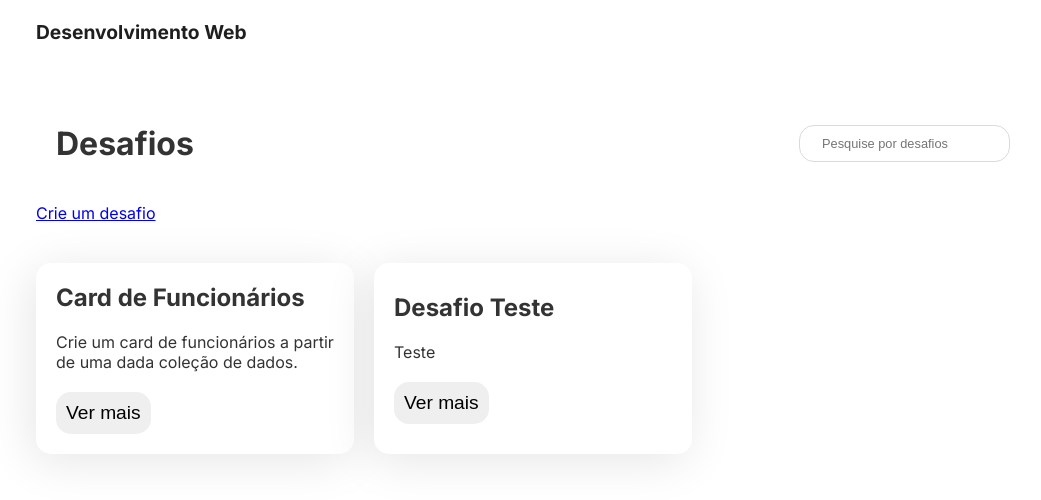
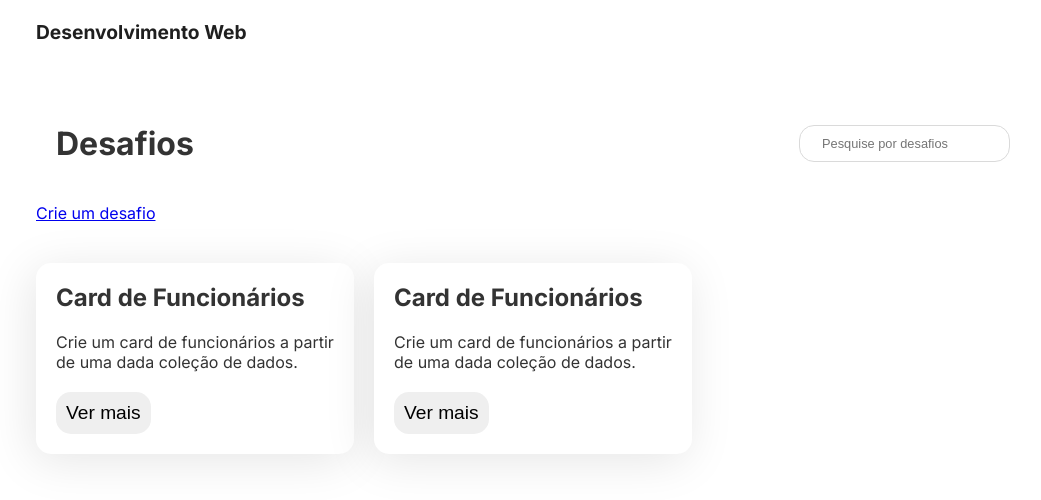
Before and after one commit to DevsGenteBoa/desenvolvimento-web-oficial, a Next.js app: page /desafios in a window 1280 px wide. Shown: the top 500 px of the page, without its empty margins (107-1148 px from the left). Built offline with nearby package versions, Linux system fonts and the light colour scheme.

Commit message:
repete desafio para teste

```diff
--- a/src/assets/base-de-dados/desafios/desafios.js
+++ b/src/assets/base-de-dados/desafios/desafios.js
@@ -1,28 +1,41 @@
 const desafios = [
   {
     id: 1,
-    titulo: "Card de Funcionários",
+    titulo: 'Card de Funcionários',
     resumo:
-      "Crie um card de funcionários a partir de uma dada coleção de dados.",
+      'Crie um card de funcionários a partir de uma dada coleção de dados.',
     descricao: `Card de Funcionários Tendo um arquivo com os dados dos profissionais e uma lista de serviços com os dados a serem tratados, mostrar cards com as seguintes informações:
 
     - Uma lista com o nome e valor de apenas serviços especiais que ele faz
     - Uma lista com nome e descrição de todos os serviços que ele faz
     `,
-    link: "",
-    image: "",
-    tags: ["Manipulação Array", "Filtro", "HTML Select"],
-    anexos: [{nome: "Resumo", arquivo: "resumo-desafio.txt"}, {nome: "Banco de Dados", arquivo: "banco-de-dados.png"}, {nome: "Gráfico Explicativo", arquivo: "grafico-explicativo.png"}]
+    link: '',
+    image: '',
+    tags: ['Manipulação Array', 'Filtro', 'HTML Select'],
+    anexos: [
+      { nome: 'Resumo', arquivo: 'resumo-desafio.txt' },
+      { nome: 'Banco de Dados', arquivo: 'banco-de-dados.png' },
+      { nome: 'Gráfico Explicativo', arquivo: 'grafico-explicativo.png' },
+    ],
   },
   {
     id: 2,
-    titulo: "Desafio Teste",
-    resumo: "Teste",
-    descricao: `## Teste
+    titulo: 'Card de Funcionários',
+    resumo:
+      'Crie um card de funcionários a partir de uma dada coleção de dados.',
+    descricao: `Card de Funcionários Tendo um arquivo com os dados dos profissionais e uma lista de serviços com os dados a serem tratados, mostrar cards com as seguintes informações:
+
+    - Uma lista com o nome e valor de apenas serviços especiais que ele faz
+    - Uma lista com nome e descrição de todos os serviços que ele faz
     `,
-    link: "",
-    image: "",
-    tags: ["Manipulação Array", "Filtro", "HTML Select"],
+    link: '',
+    image: '',
+    tags: ['Manipulação Array', 'Filtro', 'HTML Select'],
+    anexos: [
+      { nome: 'Resumo', arquivo: 'resumo-desafio.txt' },
+      { nome: 'Banco de Dados', arquivo: 'banco-de-dados.png' },
+      { nome: 'Gráfico Explicativo', arquivo: 'grafico-explicativo.png' },
+    ],
   },
 ];
 
```
